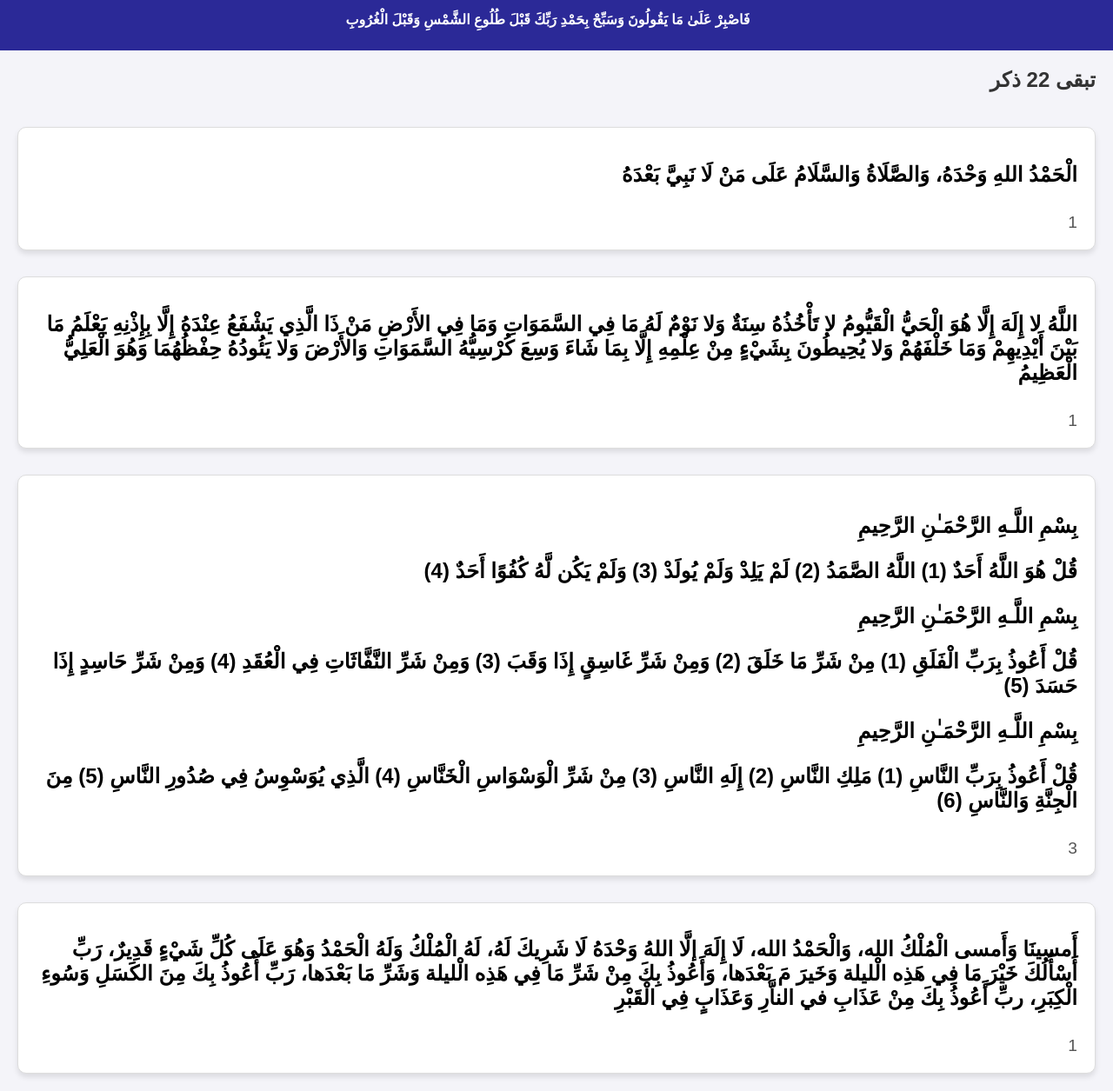
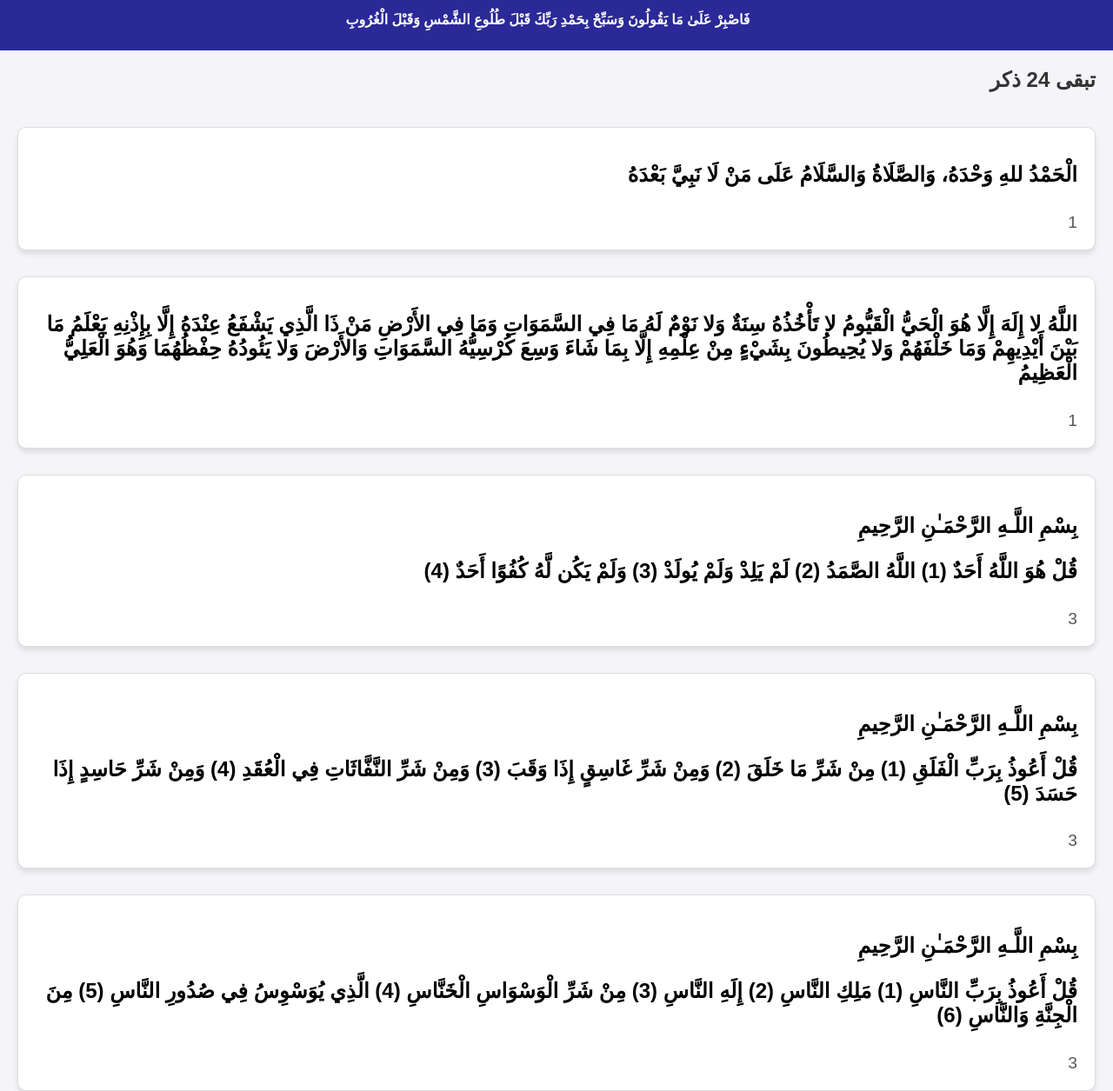
Before and after one commit to MenhagElmoslem/Azkar_Elmasaa, a plain HTML site: page index.html in a window 1280 px wide. Shown: the part 51-1306 px from the top of the page at 87% size. Drawn offline with Linux system fonts and the light colour scheme.

Commit message:
Update index.html

```diff
--- a/index.html
+++ b/index.html
@@ -22,24 +22,29 @@
   <main>
     <section class="dzikr-container">
       <div class="total-counter">
-       تبقى <span id="total-counter">22</span>
+       تبقى <span id="total-counter">24</span>
        ذكر</div>
       <div class="dzikr" data-target="1" id="dzikr1">
-        <h2>الْحَمْدُ اللهِ وَحْدَهُ، وَالصَّلَاةُ وَالسَّلَامُ عَلَى مَنْ لَا نَبِيَّ بَعْدَهُ</h2>
+        <h2>الْحَمْدُ للهِ وَحْدَهُ، وَالصَّلَاةُ وَالسَّلَامُ عَلَى مَنْ لَا نَبِيَّ بَعْدَهُ</h2>
         <span id="counter1" class="counter">0</span>
       </div>
       <div class="dzikr" data-target="1" id="dzikr1">
         <h2>اللَّهُ لا إِلَهَ إِلَّا هُوَ الْحَيُّ الْقَيُّومُ لا تَأْخُذُهُ سِنَةٌ وَلا نَوْمٌ لَهُ مَا فِي السَّمَوَاتِ وَمَا فِي الأَرْضِ مَنْ ذَا الَّذِي يَشْفَعُ عِنْدَهُ إِلَّا بِإِذْنِهِ يَعْلَمُ مَا بَيْنَ أَيْدِيهِمْ وَمَا خَلْفَهُمْ وَلا يُحِيطُونَ بِشَيْءٍ مِنْ عِلْمِهِ إِلَّا بِمَا شَاءَ وَسِعَ كُرْسِيُّهُ السَّمَوَاتِ وَالأَرْضَ وَلا يَئُودُهُ حِفْظُهُمَا وَهُوَ الْعَلِيُّ الْعَظِيمُ</h2>
         <span id="counter1" class="counter">0</span>
       </div>
+       <div class="dzikr" data-target="3" id="dzikr1">
+        <h2><p>بِسْمِ اللَّـهِ الرَّحْمَـٰنِ الرَّحِيمِ</p>
+          قُلْ هُوَ اللَّهُ أَحَدٌ (1) اللَّهُ الصَّمَدُ (2) لَمْ يَلِدْ وَلَمْ يُولَدْ (3) وَلَمْ يَكُن لَّهُ كُفُوًا أَحَدٌ (4)</h2>
+          <span id="counter1" class="counter">0</span>
+      </div>
       <div class="dzikr" data-target="3" id="dzikr1">
         <h2><p>بِسْمِ اللَّـهِ الرَّحْمَـٰنِ الرَّحِيمِ</p>
-          قُلْ هُوَ اللَّهُ أَحَدٌ (1) اللَّهُ الصَّمَدُ (2) لَمْ يَلِدْ وَلَمْ يُولَدْ (3) وَلَمْ يَكُن لَّهُ كُفُوًا أَحَدٌ (4)
-          <p>بِسْمِ اللَّـهِ الرَّحْمَـٰنِ الرَّحِيمِ</p>
-          قُلْ أَعُوذُ بِرَبِّ الْفَلَقِ (1) مِنْ شَرِّ مَا خَلَقَ (2) وَمِنْ شَرِّ غَاسِقٍ إِذَا وَقَبَ (3) وَمِنْ شَرِّ النَّفَّاثَاتِ فِي الْعُقَدِ (4) وَمِنْ شَرِّ حَاسِدٍ إِذَا حَسَدَ (5)
-          <p>بِسْمِ اللَّـهِ الرَّحْمَـٰنِ الرَّحِيمِ</p>
-          قُلْ أَعُوذُ بِرَبِّ النَّاسِ (1) مَلِكِ النَّاسِ (2) إِلَهِ النَّاسِ (3) مِنْ شَرِّ الْوَسْوَاسِ الْخَنَّاسِ (4) الَّذِي يُوَسْوِسُ فِي صُدُورِ النَّاسِ (5) مِنَ الْجِنَّةِ وَالنَّاسِ (6)
-        </h2>
+          قُلْ أَعُوذُ بِرَبِّ الْفَلَقِ (1) مِنْ شَرِّ مَا خَلَقَ (2) وَمِنْ شَرِّ غَاسِقٍ إِذَا وَقَبَ (3) وَمِنْ شَرِّ النَّفَّاثَاتِ فِي الْعُقَدِ (4) وَمِنْ شَرِّ حَاسِدٍ إِذَا حَسَدَ (5)</h2>
+        <span id="counter1" class="counter">0</span>
+      </div>
+      <div class="dzikr" data-target="3" id="dzikr1">
+       <h2><p>بِسْمِ اللَّـهِ الرَّحْمَـٰنِ الرَّحِيمِ</p>
+          قُلْ أَعُوذُ بِرَبِّ النَّاسِ (1) مَلِكِ النَّاسِ (2) إِلَهِ النَّاسِ (3) مِنْ شَرِّ الْوَسْوَاسِ الْخَنَّاسِ (4) الَّذِي يُوَسْوِسُ فِي صُدُورِ النَّاسِ (5) مِنَ الْجِنَّةِ وَالنَّاسِ (6)</h2>
         <span id="counter1" class="counter">0</span>
       </div>
       <div class="dzikr" data-target="1" id="dzikr1">
@@ -76,12 +81,12 @@
         <span id="counter1" class="counter">0</span>
       </div>
       <div class="dzikr" data-target="1" id="dzikr1">
-        <h2>اللَّهُمَّ إِنِّي أَسْأَلُكَ الْعَفْوَ وَ الْعَافِيَةَ فِي الدُّنْيَا وَالآخِرَةِ، اللَّهُمَّ إِنِّي أَسْأَلُكَ الْعَفْوَ وَالْعَافِيَةَ: فِي دِينِي وَدُنْيَايَ وَأَهْلِي، وَمَلِي، اللَّهُمَّ اسْتُرْ عَوْرَاتِي، وَآمِنْ رَوْعَاتِي، اللَّهُمَّ احْفَظْنِي مِنْ بَينِ يَدَيَّ، وَمِنْ خَلْفِي، وَعَنْ يَمِينِي، وَعَنْ شِمَالِي، وَمِنْ فَوْقِي، وَأَعُوذُ بِعَظَمَتِكَ أَنْ أُغْتَالَ مِنْ تَحْتِي
+        <h2>اللَّهُمَّ إِنِّي أَسْأَلُكَ الْعَفْوَ وَ الْعَافِيَةَ فِي الدُّنْيَا وَالآخِرَةِ، اللَّهُمَّ إِنِّي أَسْأَلُكَ الْعَفْوَ وَالْعَافِيَةَ: فِي دِينِي وَدُنْيَايَ وَأَهْلِي، وَمَالِي، اللَّهُمَّ اسْتُرْ عَوْرَاتِي، وَآمِنْ رَوْعَاتِي، اللَّهُمَّ احْفَظْنِي مِنْ بَينِ يَدَيَّ، وَمِنْ خَلْفِي، وَعَنْ يَمِينِي، وَعَنْ شِمَالِي، وَمِنْ فَوْقِي، وَأَعُوذُ بِعَظَمَتِكَ أَنْ أُغْتَالَ مِنْ تَحْتِي
         </h2>
         <span id="counter1" class="counter">0</span>
       </div>
       <div class="dzikr" data-target="1" id="dzikr1">
-        <h2>اللَّهُمَّ عَلِمَ الغَيْبِ وَالشَّهَادَةِ فَاطِرَ السَّمَوَاتِ وَالأَرْضِ، رَبَّ كُلِّ شَيْءٍ وَمَلِيكَهُ، أَشْهَدُ أَنْ لَا إِلَهَ إِلَّا أَنْتَ، أَعُوذُ بِكَ مِنْ شَرِّ نَفْسِي، وَمِنْ شَرِّ الشَّيْطانِ وُشَرَكِهِ، وَأَنْ أَقْتَرِفَ عَلَى نَفْسِي سُوءاً أَوْ أَجُرَّهُ إِلَى مُسْلِمٍ
+        <h2>اللَّهُمَّ عَالِمَ الغَيْبِ وَالشَّهَادَةِ فَاطِرَ السَّمَوَاتِ وَالأَرْضِ، رَبَّ كُلِّ شَيْءٍ وَمَلِيكَهُ، أَشْهَدُ أَنْ لَا إِلَهَ إِلَّا أَنْتَ، أَعُوذُ بِكَ مِنْ شَرِّ نَفْسِي، وَمِنْ شَرِّ الشَّيْطانِ وُشَرَكِهِ، وَأَنْ أَقْتَرِفَ عَلَى نَفْسِي سُوءاً أَوْ أَجُرَّهُ إِلَى مُسْلِمٍ
         </h2>
         <span id="counter1" class="counter">0</span>
       </div>
@@ -116,7 +121,7 @@
         <span id="counter1" class="counter">0</span>
       </div>
       <div class="dzikr" data-target="10" id="dzikr1">
-        <h2>لَا إِلَهَ إلَّا اللهُ وَحْدَهُ لَا شَرِكَ لَهُ، لَهُ الْمُلْكُ وَلَهُ الْحَمْدُ، وَهُوَ عَلَى كُلِّ شَىْءٍ قَدِيرٌ
+        <h2>لَا إِلَهَ إلَّا اللهُ وَحْدَهُ لَا شَرِيكَ لَهُ، لَهُ الْمُلْكُ وَلَهُ الْحَمْدُ، وَهُوَ عَلَى كُلِّ شَىْءٍ قَدِيرٌ
         </h2>
         <span id="counter1" class="counter">0</span> أو مرة عند الكسل
       </div>
```
